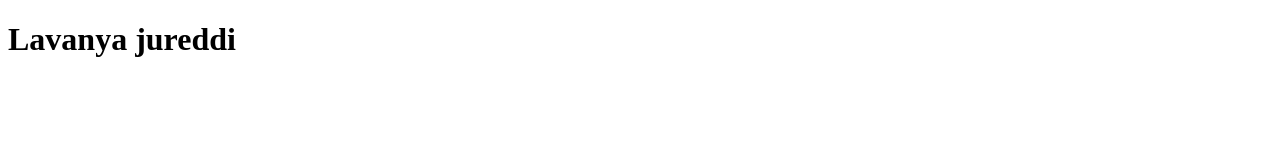
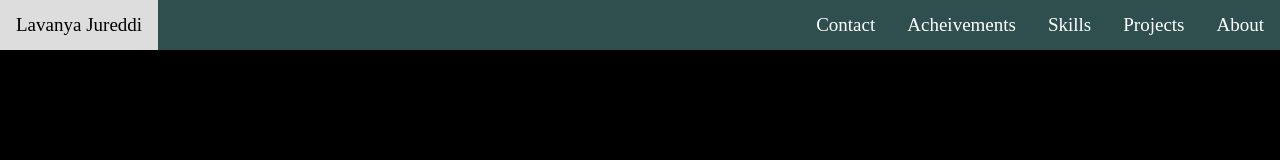
Before and after one commit to lavanya-tech/showcase, a plain HTML site: page index.html in a window 1280 px wide. Drawn offline with Linux system fonts and the light colour scheme.

Commit message:
added navigation bar

```diff
--- a/index.html
+++ b/index.html
@@ -2,8 +2,16 @@
 <html>
 <head>
 	<title>lavanya jureddi</title>
+	<link rel="stylesheet" href="style.css">
 </head>
 <body>
-    <h1>Lavanya jureddi</h1>
+    <div class="nav">
+    	<a href="#Lavanya jureddi" style="float:left";>Lavanya Jureddi</a>
+    	<a href="#about">About</a>
+    	<a href="#projects">Projects</a>
+    	<a href="#achievements">Skills</a>
+    	<a href="#achievements">Acheivements</a>
+    	<a href="#projects">Contact</a>
+    </div>
 </body>
 </html>
--- /dev/null
+++ b/style.css
@@ -0,0 +1,28 @@
+body
+{
+	background-color: black;
+	margin: 0px;
+}
+.nav {
+  background-color: #2F4F4F;
+  overflow: hidden;
+}
+
+.nav a {
+  float: right;
+  color: white;
+  text-align: center;
+  padding: 14px 16px;
+  text-decoration: none;
+  font-size: 19px;
+}
+
+.nav a:hover {
+  background-color: #ddd;
+  color: black;
+}
+
+.nav a.active {
+  background-color: #4CAF50;
+  color: white;
+}
```
Also changed, not shown: 1 other file.
